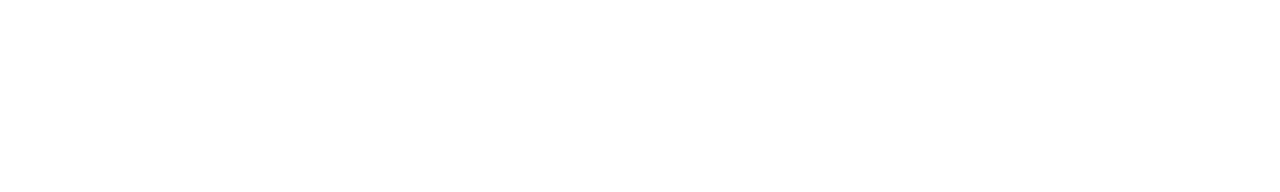
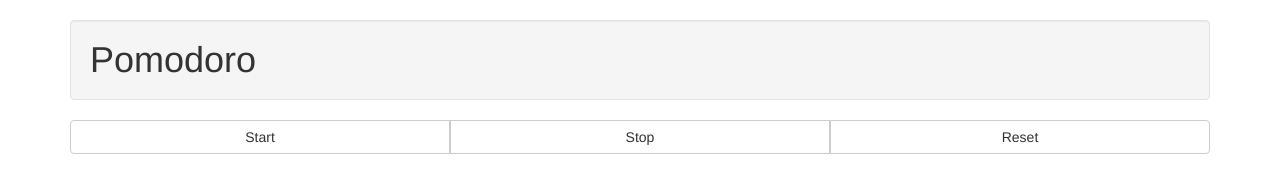
Before and after one commit to JohnnyLamb/pomodoro, a plain HTML site: page index.html in a window 1280 px wide. Drawn offline with nearby package versions, Linux system fonts and the light colour scheme.

Commit message:
added some html elements

```diff
--- a/index.html
+++ b/index.html
@@ -2,18 +2,32 @@
 <html lang="en">
   <head>
     <meta charset="utf-8">
-    <title>Untitled</title>
-
+    <title>Pomodoro Please</title>
     <link rel="stylesheet" type="text/css" href="https://maxcdn.bootstrapcdn.com/bootstrap/3.3.5/css/bootstrap.min.css">
-
     <link rel="stylesheet" type="text/css" href="css/main.css">
   </head>
   <body>
+      <div class="container">
+      <h1 class="well">Pomodoro</h1>
 
+      <div class="btn-group btn-group-justified" role="group" aria-label="...">
+  <div class="btn-group" role="group">
+    <button type="button" class="btn btn-default">Start</button>
+  </div>
+  <div class="btn-group" role="group">
+    <button type="button" class="btn btn-default">Stop</button>
+  </div>
+  <div class="btn-group" role="group">
+    <button type="button" class="btn btn-default">Reset</button>
+  </div>
+</div>
+
+
+
+
+    </div>
     <script src="https://code.jquery.com/jquery-2.1.4.min.js"></script>
-
     <script src="https://maxcdn.bootstrapcdn.com/bootstrap/3.3.5/js/bootstrap.min.js"></script>
-
     <script type="text/javascript" src="js/main.js"></script>
   </body>
 </html>
```
